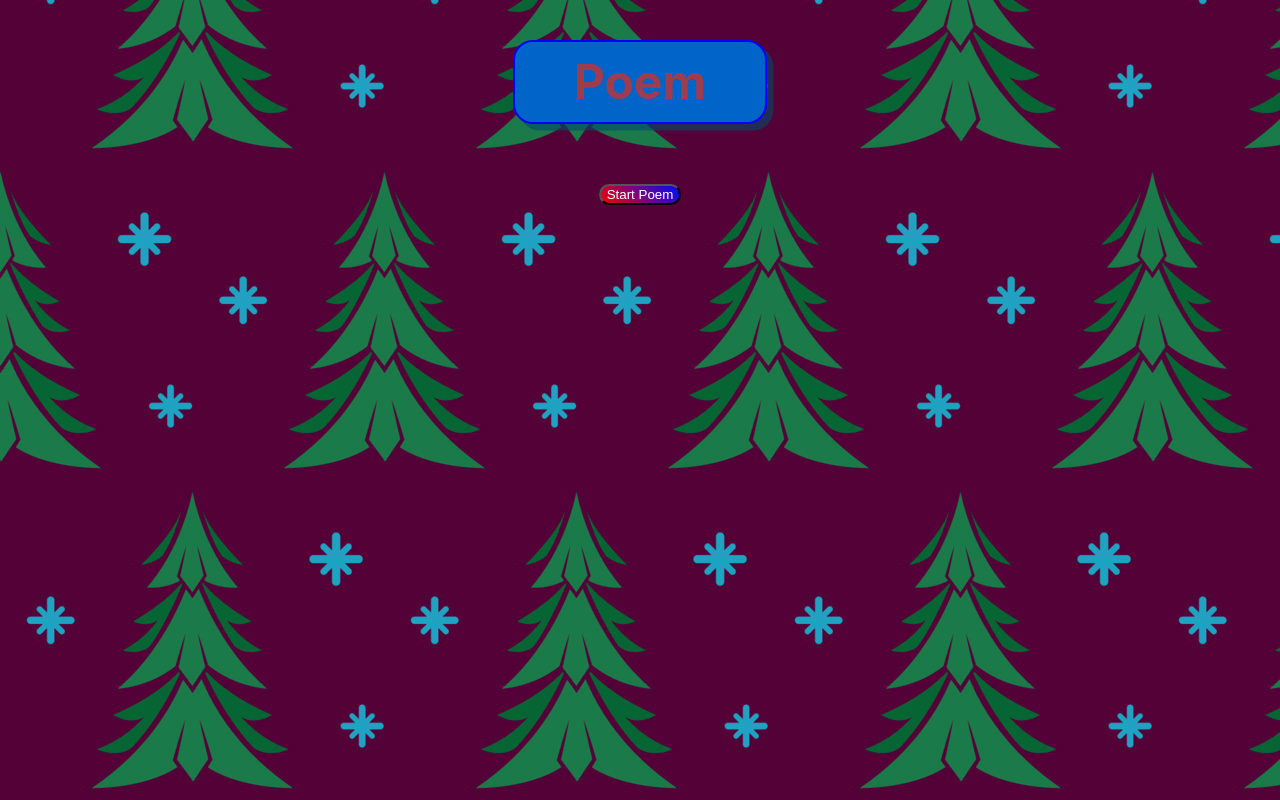
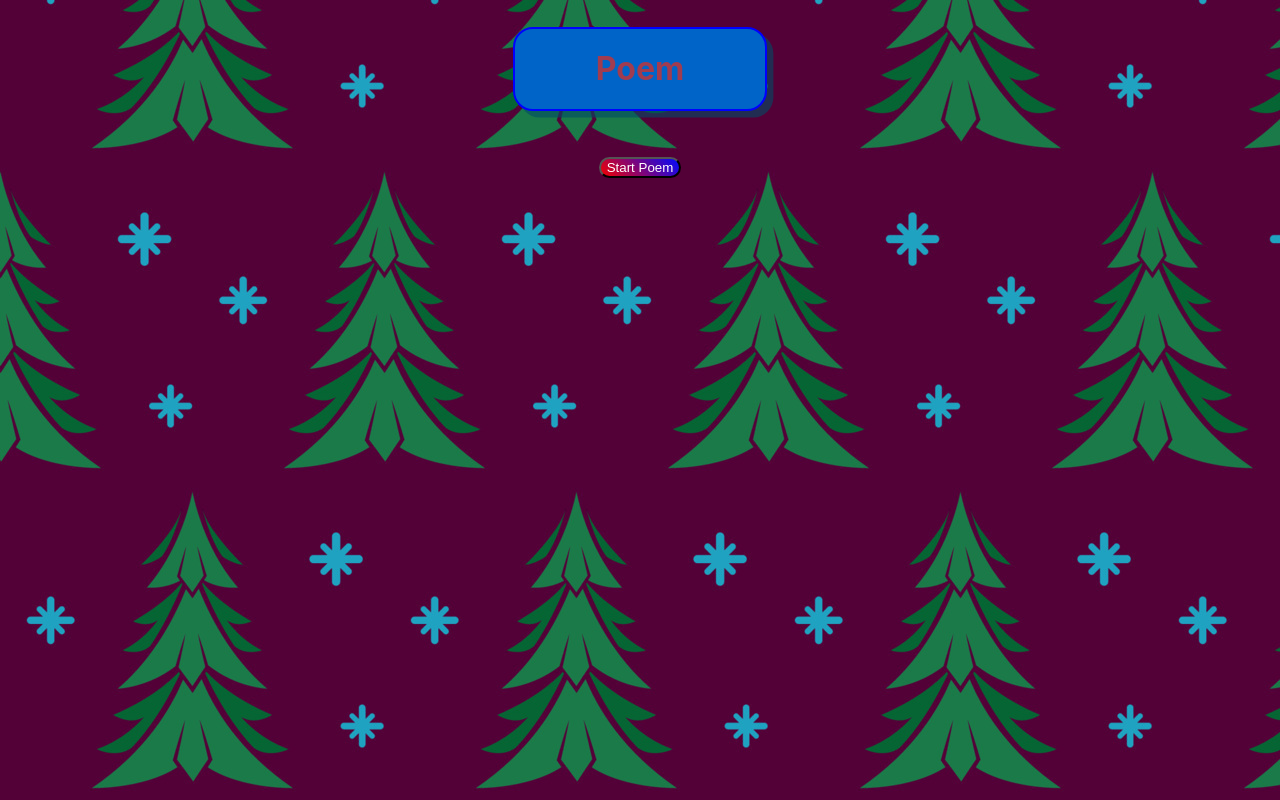
Before and after one commit to crazyapple48/christmas-card, a React (Create React App) app: page /poetrycard in a window 1280 px wide. Built offline with nearby package versions, Linux system fonts and the light colour scheme.

Commit message:
Style Poem card to not be grid

```diff
--- a/src/components/Button/Button.module.css
+++ b/src/components/Button/Button.module.css
@@ -10,7 +10,7 @@
   display: flex;
   align-items: center;
   justify-content: center;
-  font-size: 3rem;
+  font-size: 2rem;
   width: auto;
   min-width: 250px;
   height: 5rem;
--- a/src/components/ChristmasCard/ChristmasCard.module.css
+++ b/src/components/ChristmasCard/ChristmasCard.module.css
@@ -7,7 +7,7 @@
   grid-column: 2 / span 1;
   justify-self: center;
   font-family: cursive;
-  font-size: 5vw;
+  font-size: 3rem;
   color: red;
 }
 
--- a/src/components/Poetry/Poetry.module.css
+++ b/src/components/Poetry/Poetry.module.css
@@ -1,8 +1,6 @@
 .poetry {
-  font-size: 5vw;
+  font-size: 3rem;
   font-style: italic;
   color: white;
   font-family: cursive;
-  grid-column: 2 / span 1;
-  justify-self: center;
 }
--- a/src/components/PoetryCard/PoetryCard.module.css
+++ b/src/components/PoetryCard/PoetryCard.module.css
@@ -1,11 +1,12 @@
 .poetryCard {
-  display: grid;
-  grid-template-columns: 1fr 40% 1fr;
-  align-items: center;
+  display: block;
+  text-align: center;
 }
 
 .poemButton {
-  grid-column: 2 / span 1;
+  display: block;
+  margin-left: auto;
+  margin-right: auto;
   justify-self: center;
   margin-top: 20px;
   background: rgb(241, 0, 0);
```
